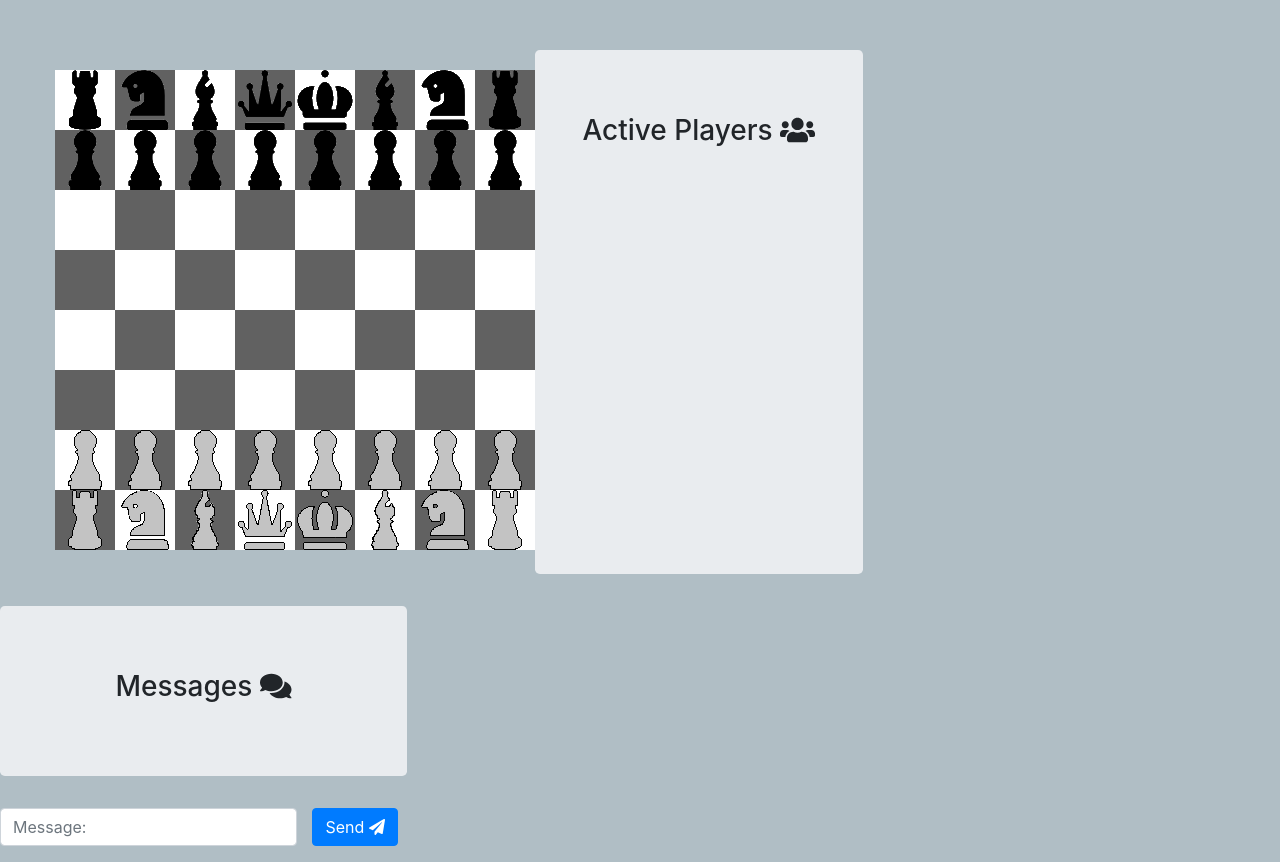
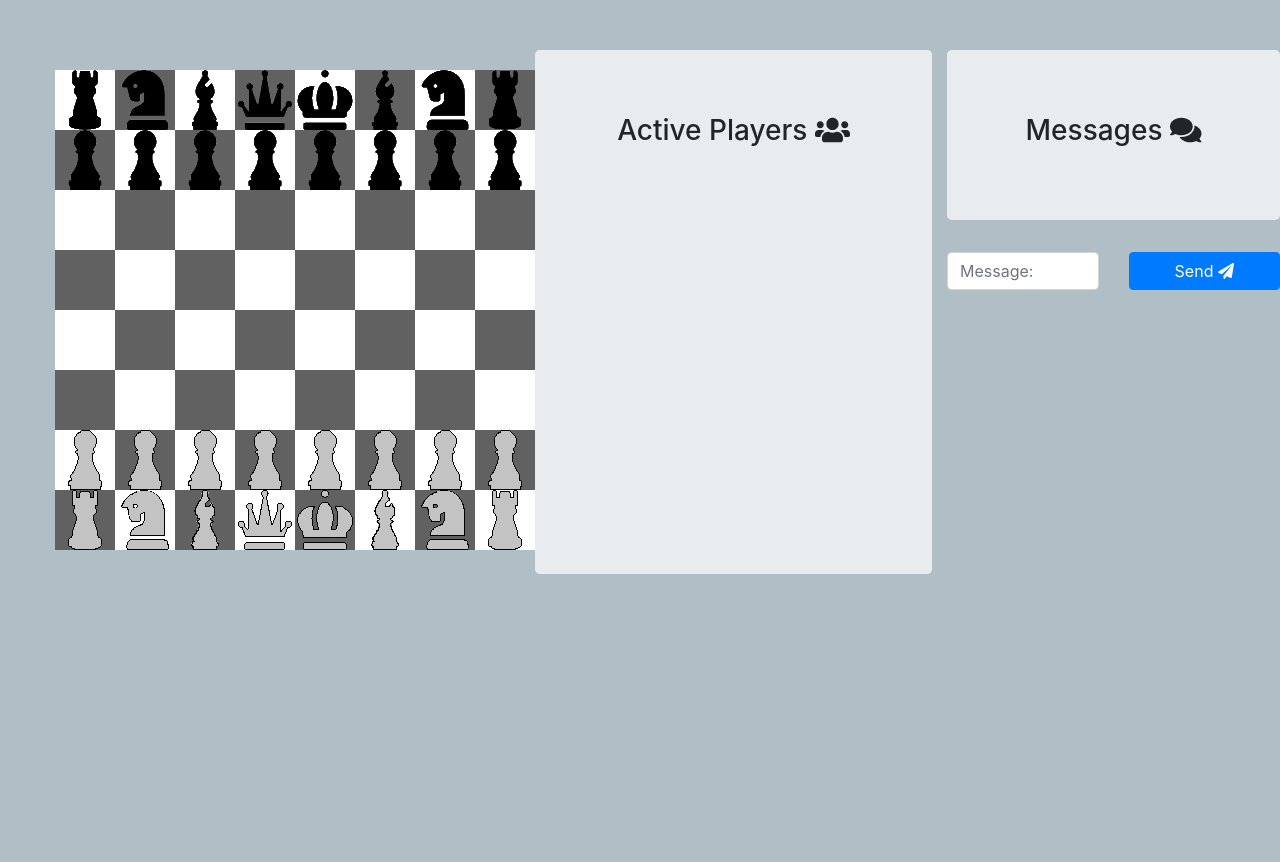
Before and after one commit to manlaig/LiveChess, a website: page public/index.html in a window 1280 px wide. Both pictures are taken after typing "Sample" into the empty fields and a click on the button "Play". After the commit the page ends 800 px from the top, so only its background shows below. Drawn offline with nearby package versions, Linux system fonts and the light colour scheme; no server answers; files whose address does not match are found by name.

Commit message:
editing column widths

```diff
--- a/public/index.html
+++ b/public/index.html
@@ -41,11 +41,11 @@
          </div>
        </form>
      </div>
-     <div id="active" class="col-md-3 jumbotron">
+     <div id="active" class="col jumbotron">
        <h3 class="text-center">Active Players <i class="fa fa-users"></i></h3>
        <ul class="list-group" id="active-users"></ul>
      </div>
-     <div id="chat" class="col-md-4">
+     <div id="chat" class="col">
        <div class="jumbotron">
          <h3 class="text-center">Messages <i class="fa fa-comments"></i></h3>
          <ul class="list-group" id="messages">
@@ -53,10 +53,10 @@
        </div>
        <form id="submitMessage" class="form-group">
          <div class="row">
-           <div class="col-sm-9">
+           <div class="col">
              <input type="text" class="form-control input-lg" placeholder="Message:" id="input-message"/>
            </div>
-           <div class="col-xs-3">
+           <div class="col">
              <button type="submit" class="btn btn-primary btn-block" id="submit">
                Send <i class="fa fa-paper-plane"></i>
              </button>
```
